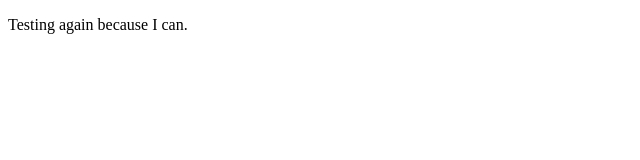
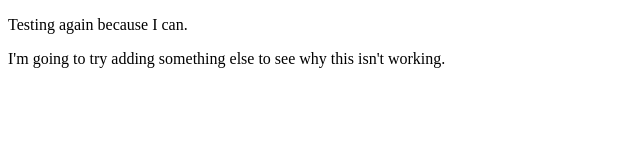
Before and after one commit to Ehurley2/TestProject, a plain HTML site: page index.html in a window 1280 px wide. Shown: the whole page, without its empty margins (0-640 px from the left). Drawn offline with Linux system fonts and the light colour scheme.

Commit message:
Third time's a charm

```diff
--- a/index.html
+++ b/index.html
@@ -8,5 +8,6 @@
 </head>
 <body>
     <p>Testing again because I can.</p>
+    <p>I'm going to try adding something else to see why this isn't working.</p>
 </body>
 </html>
```
